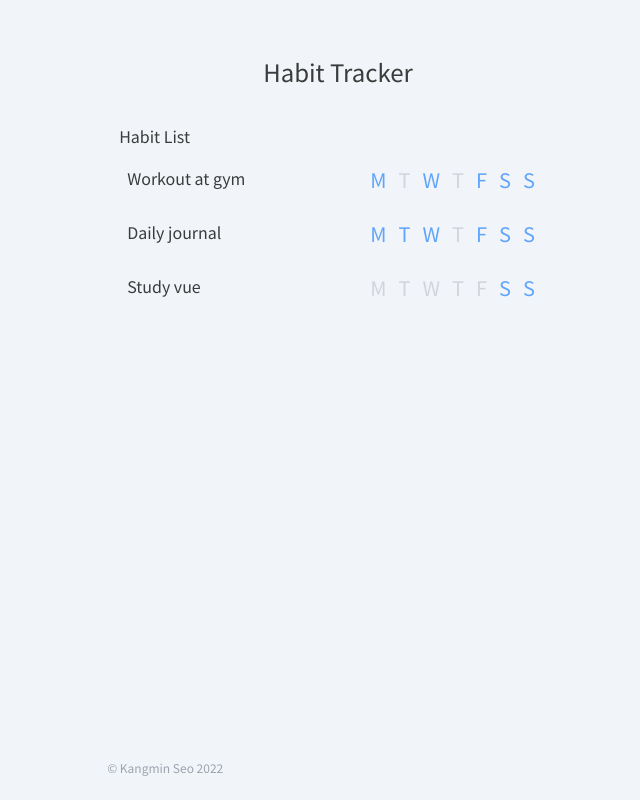
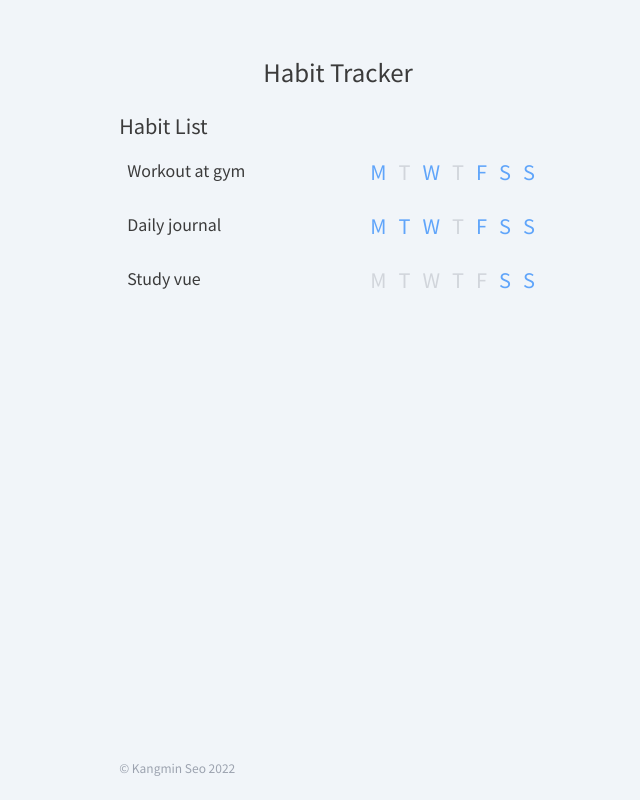
Before and after one commit to kangrnin/habit-tracker, a Vue app: page /#/manage in a window 1280 px wide. Shown: the whole page, without its empty margins (302-942 px from the left). Built offline with nearby package versions, Linux system fonts and the light colour scheme; what tailwindcss-neumorphism would draw is missing.

Commit message:
Remove router-view card design

```diff
--- a/src/App.vue
+++ b/src/App.vue
@@ -8,7 +8,6 @@ import Footer from './components/Footer.vue'
     <div class="w-fit m-auto bg-slate">
       <Header />
       <router-view
-        class="nm-flat-slate-100-lg p-3 rounded-xl"
         :habits="habits"
         @toggle-habit-day="toggleHabitDay"
         @toggle-habit-enabled="toggleHabitEnabled"
--- a/src/views/ManageHabits.vue
+++ b/src/views/ManageHabits.vue
@@ -1,6 +1,6 @@
 <template>
   <div>
-    <h2>Habit List</h2>
+    <h2 class="text-xl">Habit List</h2>
     <div
       v-for="habit in habits"
       :key="habit.id"
```
